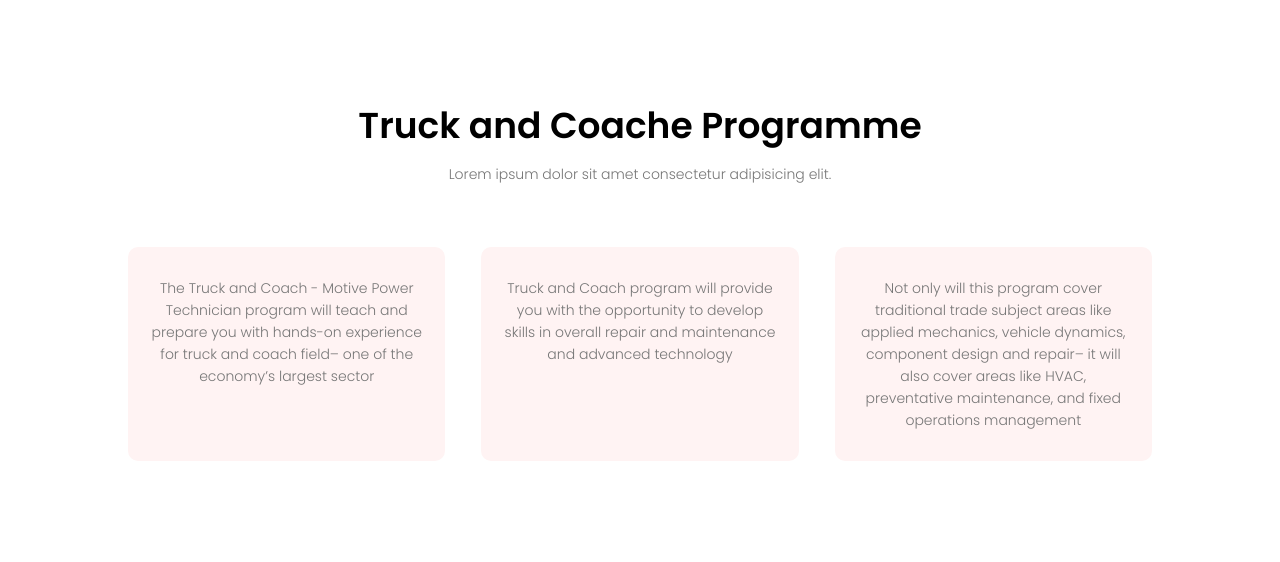
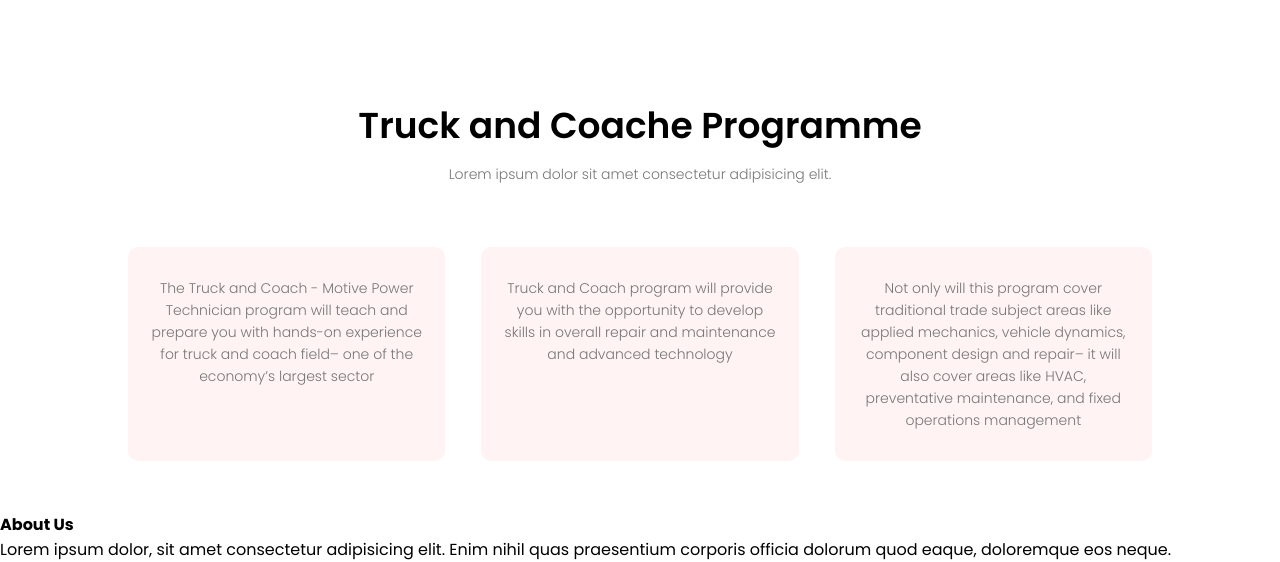
Before and after one commit to alyssoide/shsm_website, a plain HTML site: page index.html in a window 1280 px wide. Shown: the part 3891-4453 px from the top of the page. Before the commit the page ends 4403 px from the top, so only its background shows below. Drawn offline with Linux system fonts and the light colour scheme.

Commit message:
section change

```diff
--- a/index.html
+++ b/index.html
@@ -231,6 +231,12 @@
         </div>
     </section>
 
+    <section class="footer">
+        <h4>About Us</h4>
+        Lorem ipsum dolor, sit amet consectetur adipisicing elit. Enim nihil quas praesentium corporis officia dolorum
+        quod eaque, doloremque eos neque.
+    </section>
+
 
 
 
```
